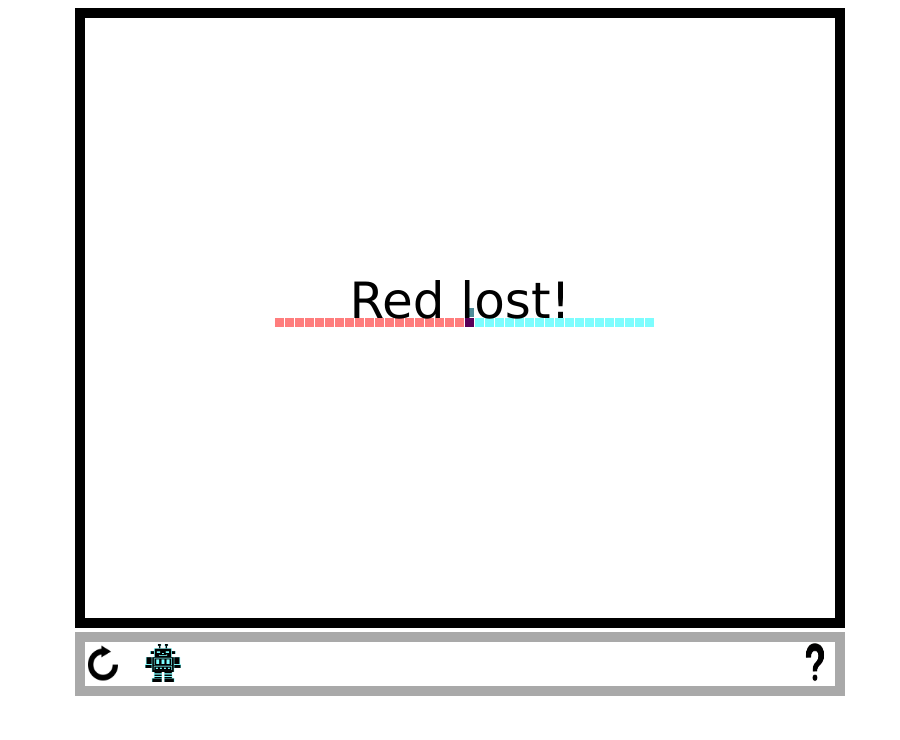
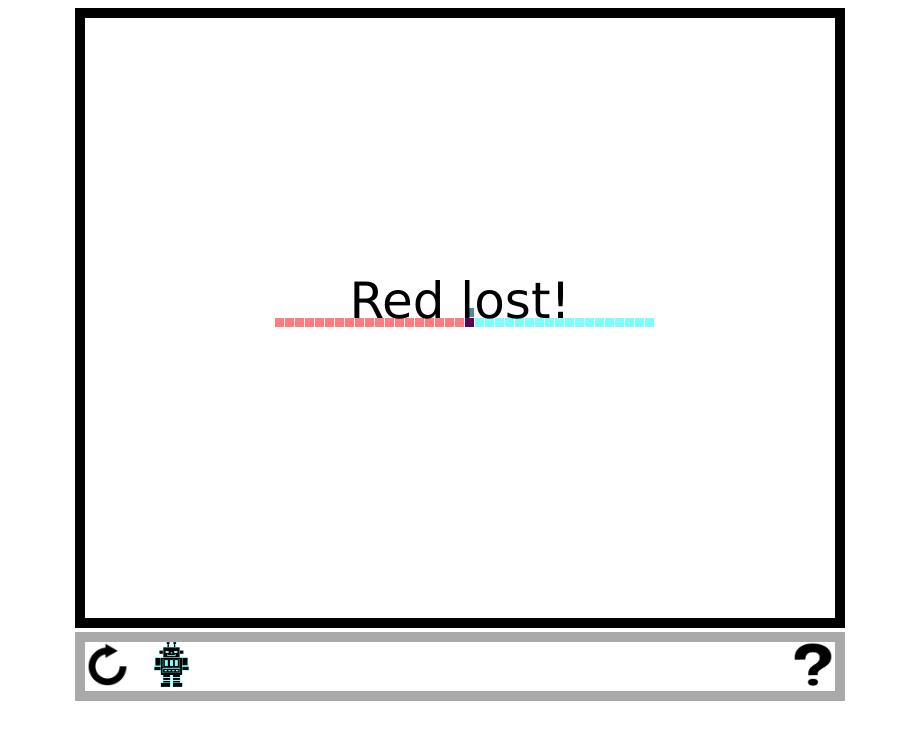
Before and after one commit to GarretKern/tron, an Electron app: page index.html in a window 900 px wide. Drawn offline with nearby package versions, Linux system fonts and the light colour scheme.

Commit message:
test on chrome

```diff
--- a/index.html
+++ b/index.html
@@ -10,7 +10,7 @@
     </canvas>
 
     <div id="container">
-      <img class = "button" src="./images/replay.png" alt="Pause" onclick="start()" />
+      <img class = "button" id = "start" src="./images/replay.png" alt="Pause" onclick="start()" />
       <img class = "button" id = "ai" src="./images/robot_blue.png" alt="Pause" onclick="toggleAi()" />
       <img id = "rightbutton" src="./images/question.png" alt="Pause" onclick="help()" />
     </div>
--- a/src/style.css
+++ b/src/style.css
@@ -14,20 +14,30 @@
   margin: 0 auto;
 }
 
+#ai
+{
+  width: 35px;
+  height: 45px;
+}
+
+#start
+{
+  width: 45px;
+  height: 45px;
+}
+
 .button
 {
-  width: 4.5vh;
-  left: 3vh;
+  left: 10px;
   cursor: pointer;
-  height: 4.8vh;
   margin-right: 20px;
 }
 
 #rightbutton
 {
-  width: 20px;
+  width: 40px;
   cursor: pointer;
-  height: 40px;
-  left: 600px;
+  height: 45px;
+  left: 580px;
   position: relative;
 }
--- a/src/tron.js
+++ b/src/tron.js
@@ -2,7 +2,7 @@
 var canvas = document.getElementById("canvas");
 var ctx = canvas.getContext("2d");
 const moveUnit = 10;
-const timeUnit = 50;
+const timeUnit = 40;
 const moveOffsetUnit = 1;
 const scale = 10; // scale * board size = canvas size
 const boardWidth = canvas.width/moveUnit;
@@ -97,7 +97,6 @@ $(document).ready(() => {
 });
 
 function movePlayers(){
-  console.log("move");
   players[0].move()
   players[1].move()
   const move1 = players[0].check()
@@ -113,7 +112,9 @@ function movePlayers(){
     }
   } else {
     if (aiOn){
+      console.log("start ai");
       minmaxAi(players[1], players[0]);
+      console.log("done ai");
     }
   }
 }
```
